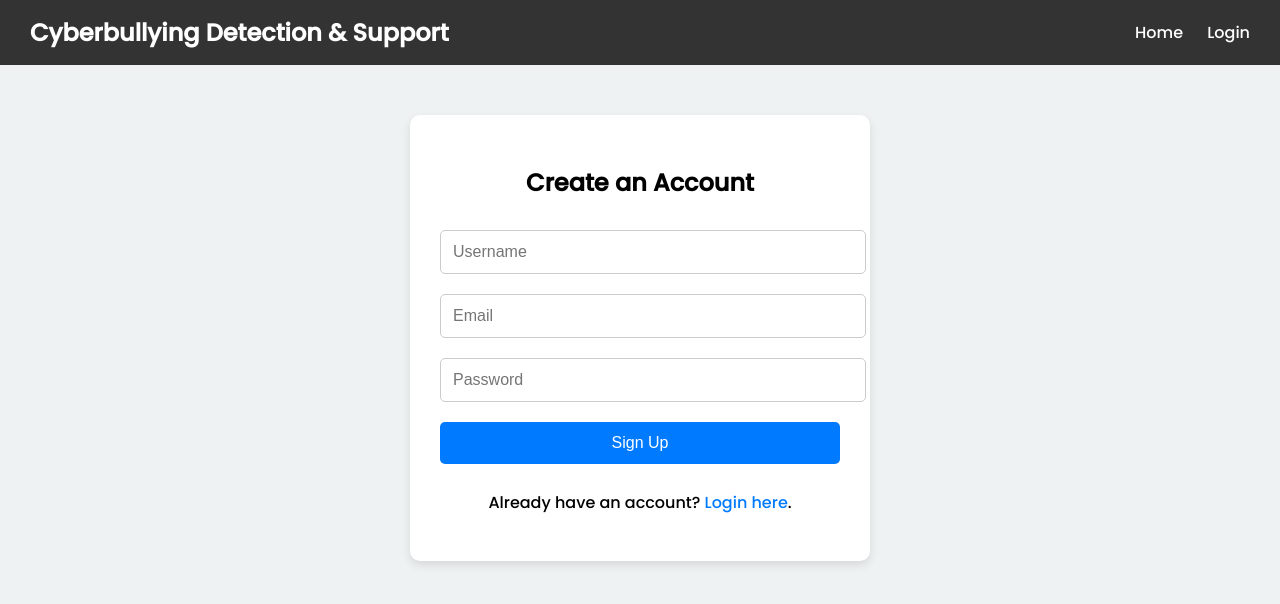
After one commit to itsVasanthk/anti-cyberbullying-platform, a Flask app: page /signup in a window 1280 px wide. The commit adds this page. Shown: the top 604 px of the page. Run offline with Flask 3, Linux system fonts and the light colour scheme; parts of the project's set-up code (start-up, migrations or seed data) failed here and were passed over.

```diff
--- a/app.py
+++ b/app.py
@@ -1,8 +1,14 @@
-from flask import Flask, render_template, request, jsonify
+from flask import Flask, render_template, request, redirect, flash, url_for, session
+from models import db, User
 import joblib
 
 app = Flask(__name__)
+app.config['SQLALCHEMY_DATABASE_URI'] = 'sqlite:///users.db'
+app.config['SQLALCHEMY_TRACK_MODIFICATIONS'] = False
+app.config['SECRET_KEY'] = 'your-secret-key'
+db.init_app(app)
 
+# Load ML model and vectorizer
 model = joblib.load("bullying_detection_model.pkl")
 vectorizer = joblib.load("vectorizer.pkl")
 
@@ -21,7 +27,6 @@ def home():
 def report():
     message = None
     if request.method == "POST":
-        # Save the report or just acknowledge it
         message = "Thank you for your report. We will review it shortly."
     return render_template("report.html", message=message)
 
@@ -33,8 +38,38 @@ def support():
 def profile():
     return "User Profile Page"
 
-@app.route("/login")
+@app.route("/login", methods=["GET", "POST"])
 def login():
-    return "Login Page"
+    return render_template("login.html")
+
+
+@app.route("/signup", methods=["GET", "POST"])
+def signup():
+    if request.method == "POST":
+        username = request.form["username"]
+        email = request.form["email"]
+        password = request.form["password"]
+
+        # Check for existing user
+        existing_user = User.query.filter(
+            (User.username == username) | (User.email == email)
+        ).first()
+        if existing_user:
+            flash("Username or Email already exists.")
+            return redirect(url_for('signup'))
+
+        # Create new user
+        new_user = User(username=username, email=email)
+        new_user.set_password(password)
+        db.session.add(new_user)
+        db.session.commit()
+        flash("Signup successful! You can now log in.")
+        return redirect(url_for('login'))
+
+    return render_template("signup.html")
+
+# Run the app
 if __name__ == "__main__":
+    with app.app_context():
+        db.create_all()
     app.run(debug=True)
--- a/templates/base.html
+++ b/templates/base.html
@@ -1,4 +1,3 @@
-<!-- templates/base.html -->
 <!DOCTYPE html>
 <html lang="en">
 <head>
@@ -13,8 +12,9 @@
     <div class="navbar">
         <h1>Cyberbullying Detection & Support</h1>
         <div class="navbar-icons">
-            <a href="/login"><i class="fas fa-sign-in-alt"></i> Login</a>
-            <a href="/profile"><i class="fas fa-user"></i> Profile</a>
+            <!-- Corrected Login link to use url_for for dynamic routing -->
+            <a href="{{ url_for('login') }}"><i class="fas fa-sign-in-alt"></i> Login</a>
+            <a href="{{ url_for('profile') }}"><i class="fas fa-user"></i> Profile</a>
         </div>
     </div>
 
--- /dev/null
+++ b/templates/signup.html
@@ -0,0 +1,110 @@
+<!DOCTYPE html>
+<html lang="en">
+<head>
+    <meta charset="UTF-8">
+    <title>Signup - Cyberbullying Detection & Support</title>
+    <link href="https://fonts.googleapis.com/css2?family=Poppins:wght@500&display=swap" rel="stylesheet">
+    <style>
+        body {
+            font-family: 'Poppins', sans-serif;
+            background-color: #eef2f3;
+            display: flex;
+            flex-direction: column;
+            align-items: center;
+            margin: 0;
+            padding: 0;
+        }
+
+        .navbar {
+            background-color: #333;
+            color: white;
+            padding: 15px 30px;
+            display: flex;
+            justify-content: space-between;
+            align-items: center;
+            width: 100%;
+            box-sizing: border-box;
+        }
+
+        .navbar h1 {
+            margin: 0;
+            font-size: 24px;
+        }
+
+        .navbar a {
+            color: white;
+            text-decoration: none;
+            margin-left: 20px;
+            font-size: 16px;
+        }
+
+        .container {
+            margin-top: 50px;
+            background: white;
+            padding: 30px;
+            border-radius: 10px;
+            box-shadow: 0px 4px 10px rgba(0, 0, 0, 0.1);
+            width: 90%;
+            max-width: 400px;
+        }
+
+        h2 {
+            text-align: center;
+        }
+
+        input, button {
+            width: 100%;
+            padding: 12px;
+            margin: 10px 0;
+            border: 1px solid #ccc;
+            border-radius: 5px;
+            font-size: 16px;
+        }
+
+        button {
+            background-color: #007bff;
+            color: white;
+            border: none;
+            transition: background 0.3s;
+        }
+
+        button:hover {
+            background-color: #0056b3;
+        }
+
+        .link {
+            text-align: center;
+            margin-top: 15px;
+        }
+
+        .link a {
+            text-decoration: none;
+            color: #007bff;
+        }
+    </style>
+</head>
+<body>
+
+    <div class="navbar">
+        <h1>Cyberbullying Detection & Support</h1>
+        <div>
+            <a href="/">Home</a>
+            <a href="/login">Login</a>
+        </div>
+    </div>
+
+    <div class="container">
+        <h2>Create an Account</h2>
+        <form method="POST">
+            <input type="text" name="username" placeholder="Username" required>
+            <input type="email" name="email" placeholder="Email" required>
+            <input type="password" name="password" placeholder="Password" required>
+            <button type="submit">Sign Up</button>
+        </form>
+        <div class="link">
+            <p>Already have an account? <a href="{{ url_for('login') }}">Login here</a>.</p>
+        </div>
+    </div>
+
+</body>
+</html>
```
Also changed, not shown: models.py (added, +16 -0 lines), templates/login.html (added, +109 -0 lines), instance/users.db (added), 1 other file.
